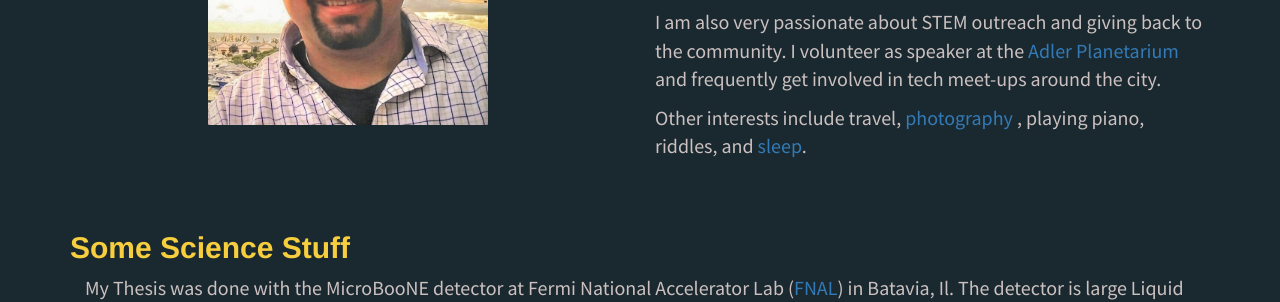
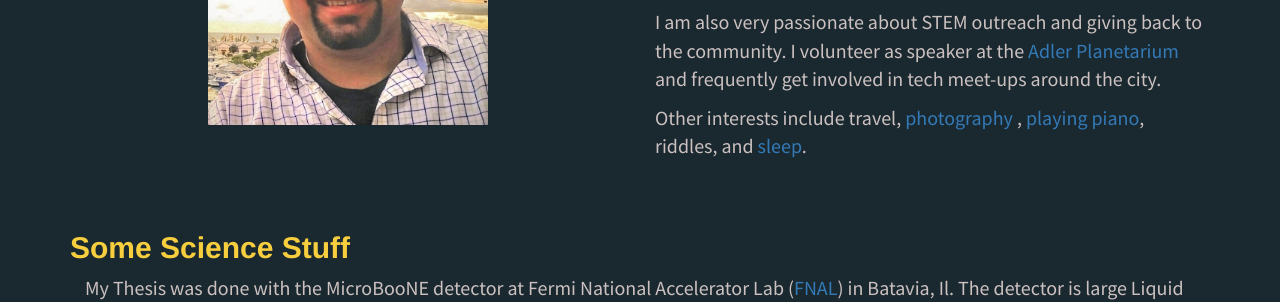
Before and after one commit to 1grossora/1grossora.github.io, a Jekyll site: the page built from index.html, in a window 1280 px wide and 900 px high, scrolled down 1128 px. Shown: the part 155-457 px from the top of the window. Built offline with Jekyll 4.4.1, drawn with Linux system fonts in a browser that asks for light colours; part of the change alters nothing that is shown.

```diff
--- a/_includes/about.html
+++ b/_includes/about.html
@@ -20,7 +20,7 @@
           <p>I am interested in applying data science skills that I have picked up through my career and apply them to real world problems that positively impact companies, social interaction, and the world. </p>
 	  <p>I am also very passionate about STEM outreach and giving back to the community. I volunteer as speaker at the <a href="http://www.adlerplanetarium.org"target="_blank"> Adler Planetarium</a> and frequently get involved in tech meet-ups around the city. </p>
 
-    <p> Other interests include travel, <a href="https://www.instagram.com/groryangro/?hl=en"target="_blank">photography </a>, playing piano, riddles, and <a href="https://www.sadtrombone.com/?autoplay=true"target="_blank">sleep</a>. </p>
+    <p> Other interests include travel, <a href="https://www.instagram.com/groryangro/?hl=en"target="_blank">photography </a>, <a href="https://drive.google.com/file/d/0B9nzjxvGglKUeGZ4LVFJX2E5d3M/view?usp=sharing"target="_blank">playing piano</a>, riddles, and <a href="https://www.sadtrombone.com/?autoplay=true"target="_blank">sleep</a>. </p>
 
 
       </div><!-- close right text-->
```
